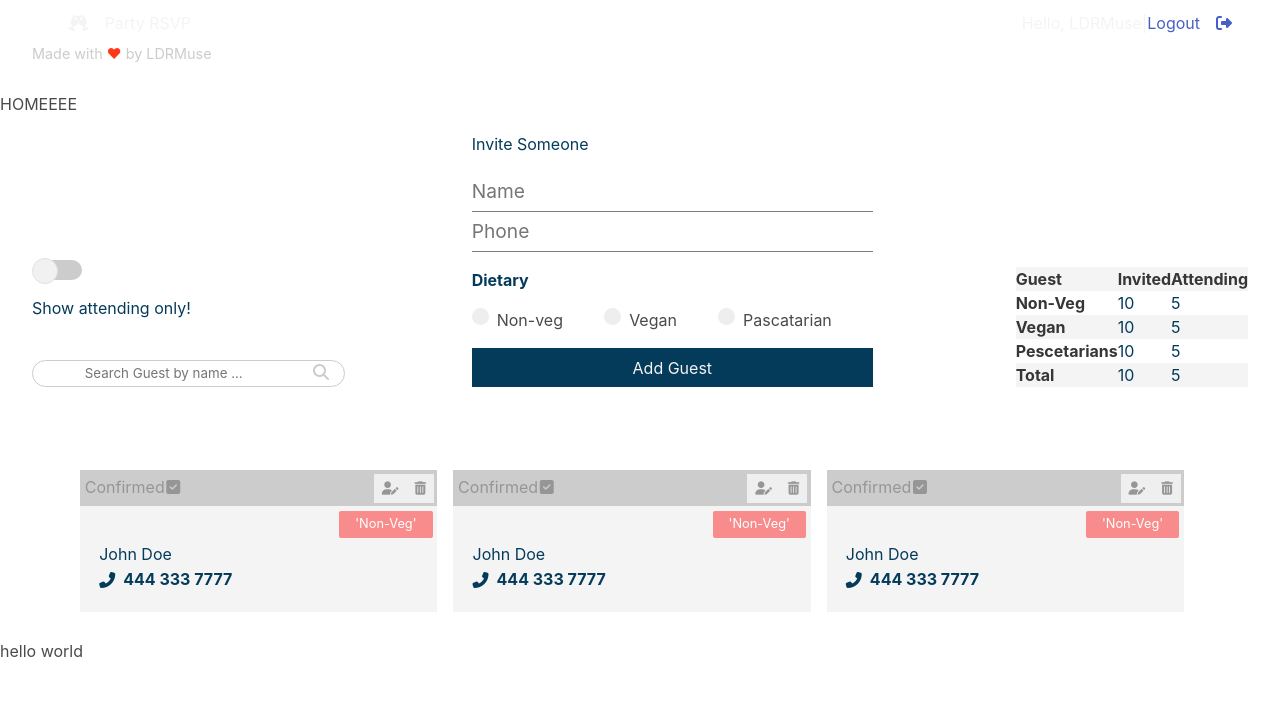
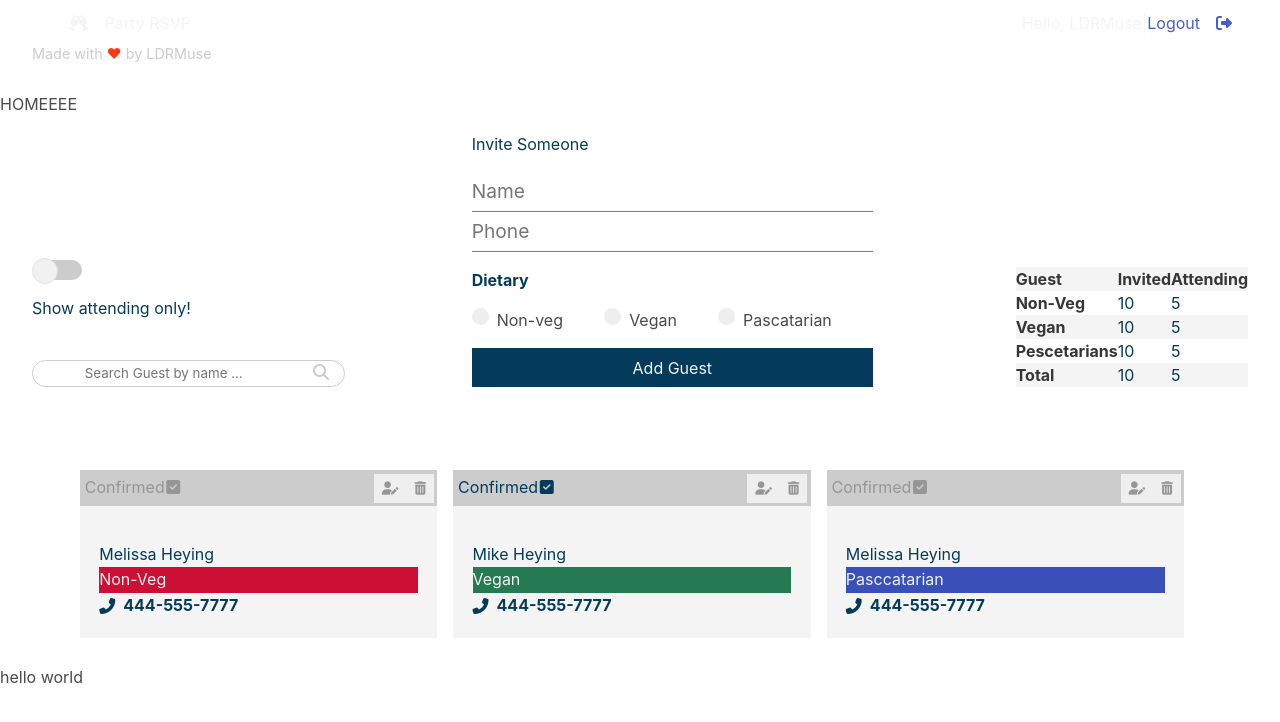
Before and after one commit to LDRMuse/rsvp-party-app, a React (Create React App) app in the folder client/: page / in a window 1280 px wide. Shown: the top 722 px of the page. Built offline with nearby package versions, Linux system fonts and the light colour scheme.

Commit message:
:sparkles: :lipstick: conditional for dietary

```diff
--- a/client/src/components/guests/Guest.js
+++ b/client/src/components/guests/Guest.js
@@ -1,12 +1,13 @@
 import React from 'react'
 
-export const Guest = () => {
+export const Guest = ({guest}) => {
+  const {name, phone, dietary, isconfirmed} = guest
   return (
     <div className="guest-card">
       <div className="card-head">
         <div>
-          <label> Confirmed
-        <i className='fas fa-check-square '>
+          <label className={`${isconfirmed && 'confirm'}`}> Confirmed
+        <i className={`fas fa-check-square ${isconfirmed && 'confirm'}`}>
               <input type="checkbox" />
             </i>
           </label>
@@ -21,11 +22,11 @@ export const Guest = () => {
         </div>
       </div>
       <div className="card-body">
-        <h2>John Doe</h2>
-        <span className='badge red'>'Non-Veg'</span>
+        <h2>{name}</h2>
+        <span className={(dietary === 'Non-Veg' ? "has-text-danger-light has-background-danger-dark" : dietary === 'Vegan' ? 'has-text-success-light has-background-success-dark' : 'has-text-link-light has-background-link-dark')}>{dietary}</span>
         <div className="contact">
           <i className="fas fa-phone-alt" />
-          <p>444 333 7777</p>
+          <p>{phone}</p>
         </div>
       </div>
     </div>
```
